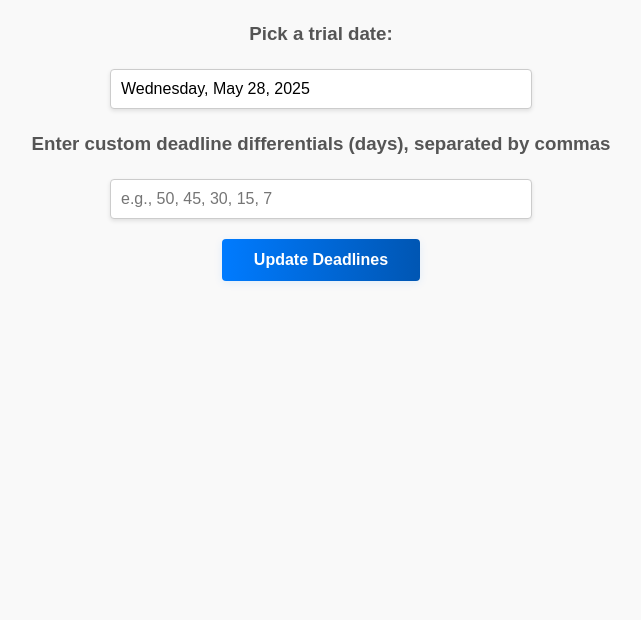
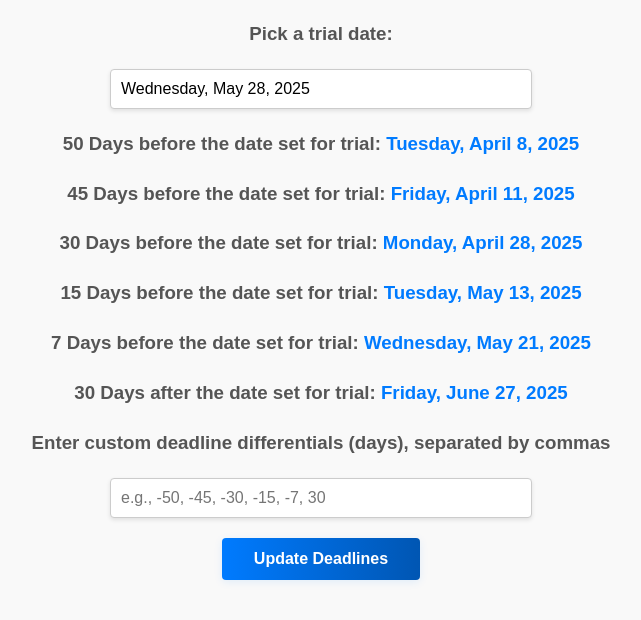
Before and after one commit to dorianpeters/d2-dates, a website built with Vite: page index.html in a window 1280 px wide. Shown: the part 74-694 px from the top of the page, without its empty margins (319-960 px from the left). Built offline with nearby package versions, Linux system fonts and the light colour scheme.

Commit message:
Update custom deadline input format and enhance deadline calculation logic

```diff
--- a/index.html
+++ b/index.html
@@ -21,7 +21,7 @@
 
   <!-- Custom deadline input -->
   <h3>Enter custom deadline differentials (days), separated by commas</h3>
-  <input type="text" id="customDeadlines" placeholder="e.g., 50, 45, 30, 15, 7" />
+  <input type="text" id="customDeadlines" placeholder="e.g., -50, -45, -30, -15, -7, 30" />
   <button id="updateCustomDeadlines">Update Deadlines</button>
 </body>
 
--- a/script.js
+++ b/script.js
@@ -34,23 +34,49 @@ function adjustBackwardToCourtDay(date) {
   return date;
 }
 
+// Adjust to next valid court day
+function adjustForwardToCourtDay(date) {
+  while (!isCourtDay(date)) {
+    date.setDate(date.getDate() + 1);
+  }
+  return date;
+}
+
+
 // Calculate deadlines and update container
 function updateDeadlines(trialDate) {
   // Read custom deadlines input
   const customInput = document.getElementById("customDeadlines").value.trim();
-  let deadlines;
+  let differentials;
   if (customInput !== "") {
-    deadlines = customInput.split(',').map(value => parseInt(value.trim())).filter(num => !isNaN(num));
+    differentials = customInput.split(',').map(value => parseInt(value.trim())).filter(num => !isNaN(num));
   } else {
-    deadlines = [50, 45, 30, 15, 7];
+    // Default differentials: negative for before, positive for after
+    differentials = [-50, -45, -30, -15, -7, 30]; // Updated default differentials
   }
 
   // Generate HTML for each deadline
   let html = "";
-  deadlines.forEach(diff => {
+  differentials.forEach(diff => {
     const deadlineDate = new Date(trialDate);
-    deadlineDate.setDate(deadlineDate.getDate() - diff);
-    const adjustedDate = adjustBackwardToCourtDay(deadlineDate);
+    let adjustedDate;
+    let description;
+
+    if (diff < 0) {
+      // Calculate days before trial (using negative diff)
+      deadlineDate.setDate(deadlineDate.getDate() + diff); // Adding a negative number subtracts
+      adjustedDate = adjustBackwardToCourtDay(deadlineDate);
+      description = `${Math.abs(diff)} Days before the date set for trial:`; // Use absolute value for description
+    } else if (diff > 0) {
+      // Calculate days after trial (using positive diff)
+      deadlineDate.setDate(deadlineDate.getDate() + diff);
+      adjustedDate = adjustForwardToCourtDay(deadlineDate);
+      description = `${diff} Days after the date set for trial:`; // Use positive value for description
+    } else {
+        // Handle diff === 0 if necessary, or skip
+        return;
+    }
+
 
     // Format date as "[weekday], [month] [day], [year]"
     const formattedDate = adjustedDate.toLocaleDateString("en-US", {
@@ -60,7 +86,7 @@ function updateDeadlines(trialDate) {
       year: "numeric"
     });
 
-    html += `<h3>${diff} Days before the date set for trial: <span class="deadlines">${formattedDate}</span></h3>`;
+    html += `<h3>${description} <span class="deadlines">${formattedDate}</span></h3>`;
   });
 
   document.getElementById("deadlinesContainer").innerHTML = html;
@@ -70,3 +96,6 @@ function updateDeadlines(trialDate) {
 document.getElementById("updateCustomDeadlines").addEventListener("click", () => {
   updateDeadlines(lastTrialDate);
 });
+
+// Initial calculation on page load with default date
+updateDeadlines(lastTrialDate);
```
